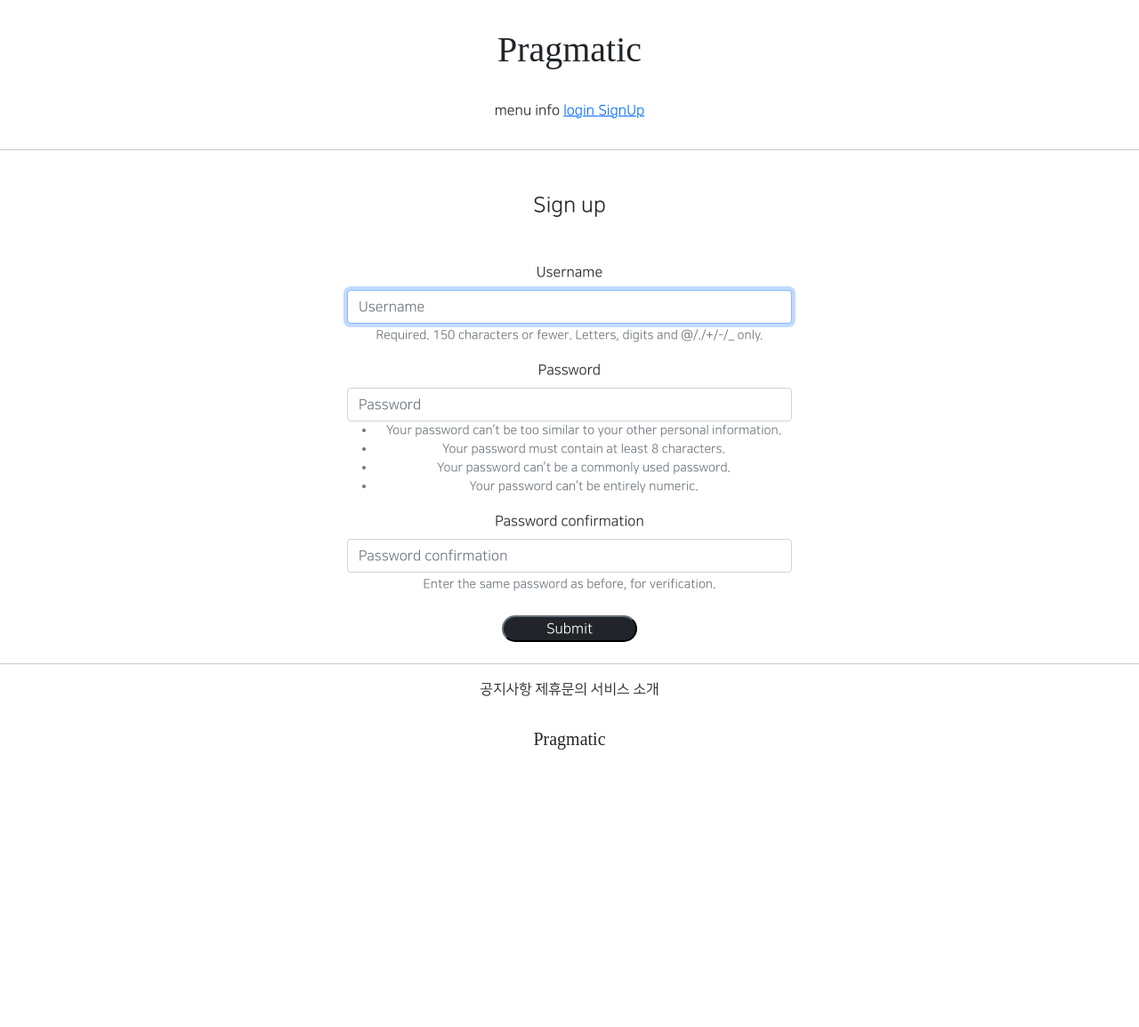
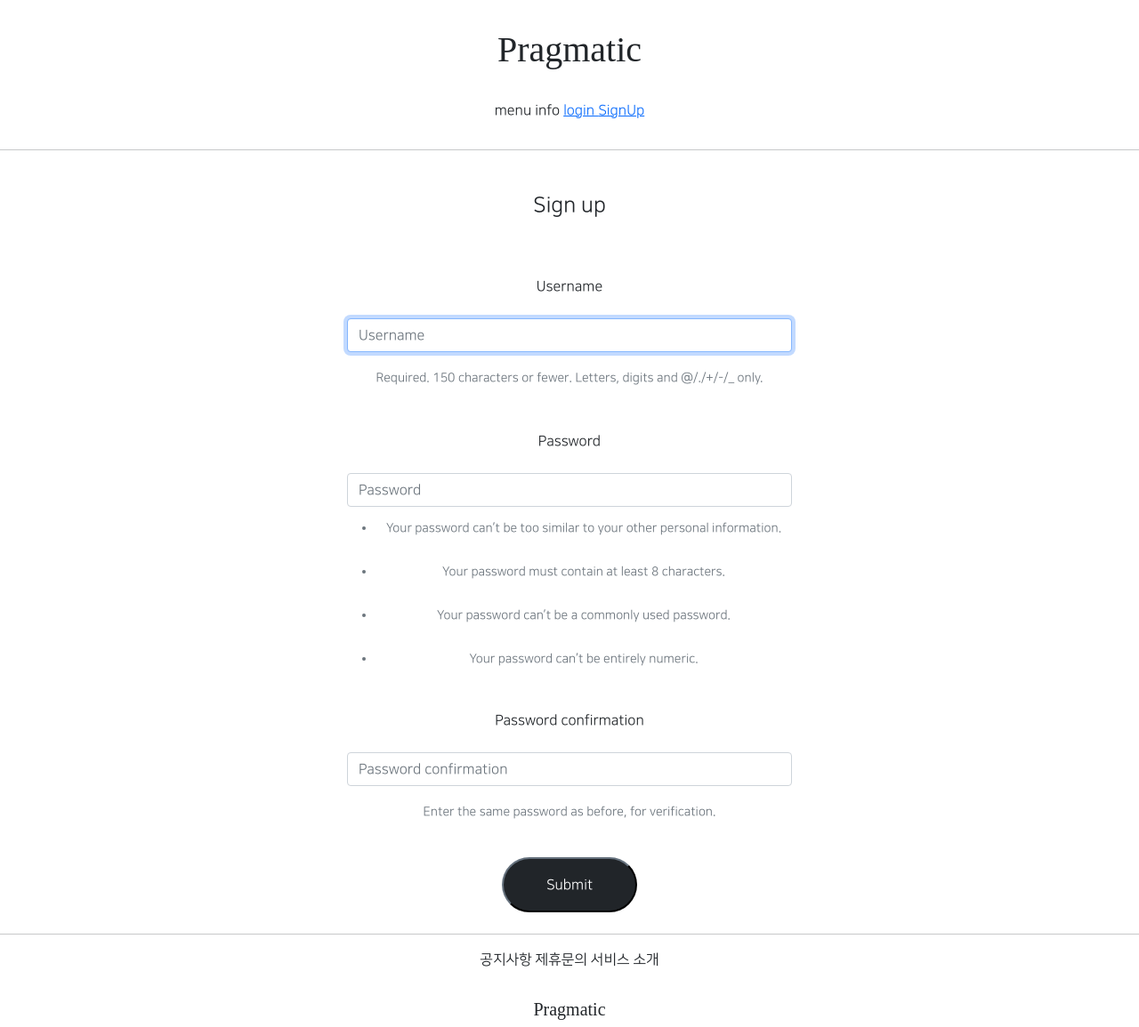
Before and after one commit to soohyoen/django_2, a Django app: page /accounts/create/ in a window 1280 px wide. Shown: the whole page at 89% size. Before the commit the page ends 843 px from the top, so only its background shows below. Run offline with Django 3.2, Linux system fonts and the light colour scheme; parts of the project's set-up code (start-up, migrations or seed data) failed here and were passed over; some libraries are stand-ins or nearby versions; some web fonts are replaced.

Commit message:
7/26 commit 1.5

```diff
--- a/static/base.css
+++ b/static/base.css
@@ -1,16 +1,19 @@
 .pragmatic_header_logo{
     margin: 2rem 0;
     font-family: 'Bona Nova', serif;
+    line-height: 1.2;
 
 }
 
 .pragmatic_header_button{
     margin-bottom: 2rem;
+
 }
 
 .pragmatic_footer_logo{
    margin-top: 2rem ;
     font-family: 'Bona Nova', serif;
+
 }
 .pragmatic_footer_button{
     margin-bottom: 2rem ;
@@ -19,4 +22,5 @@
 .mw-500 {
     max-width : 500px;
     margin: 1rem 1.5rem;
+    line-height: 3.5;
 }
```
